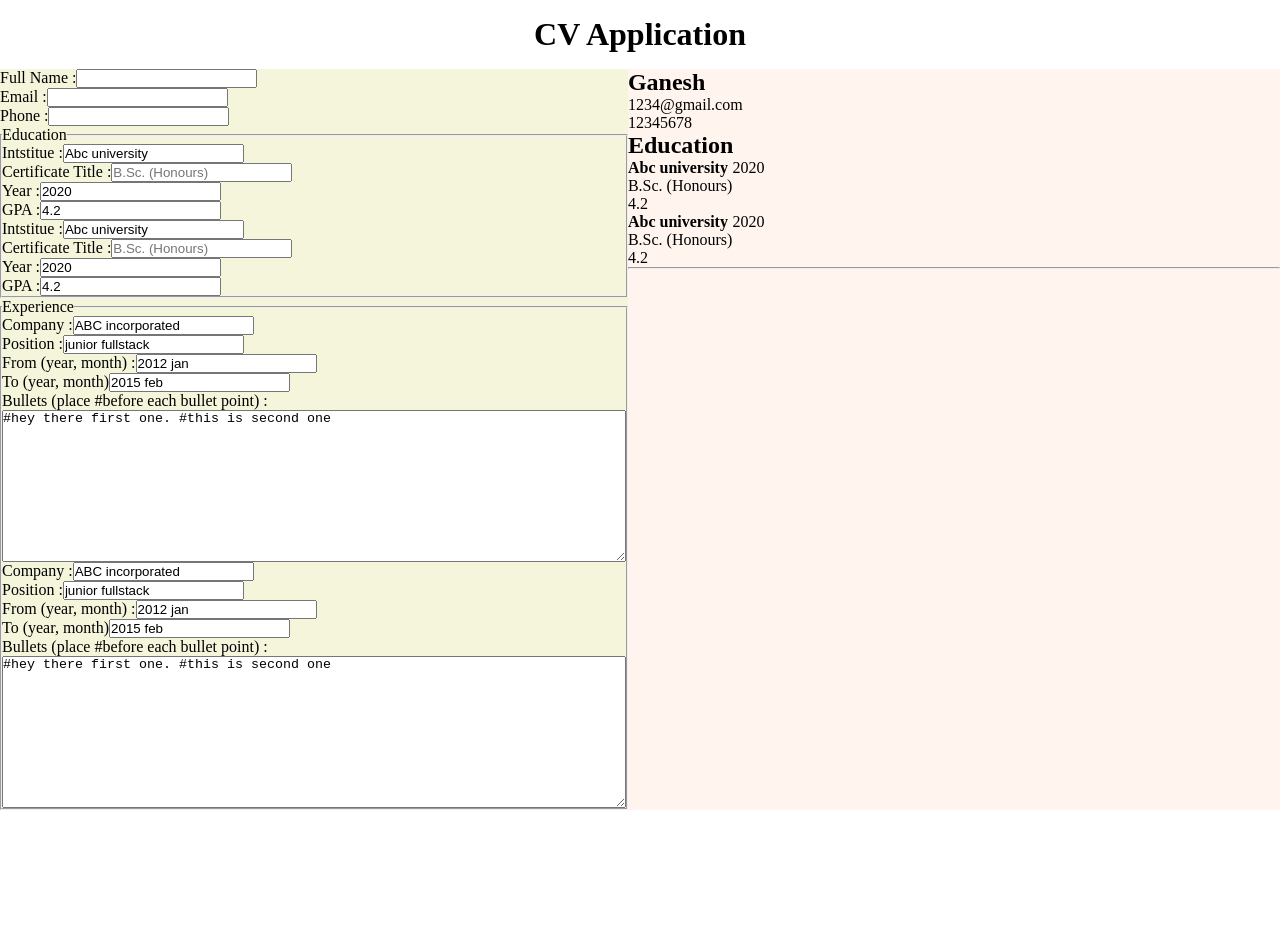
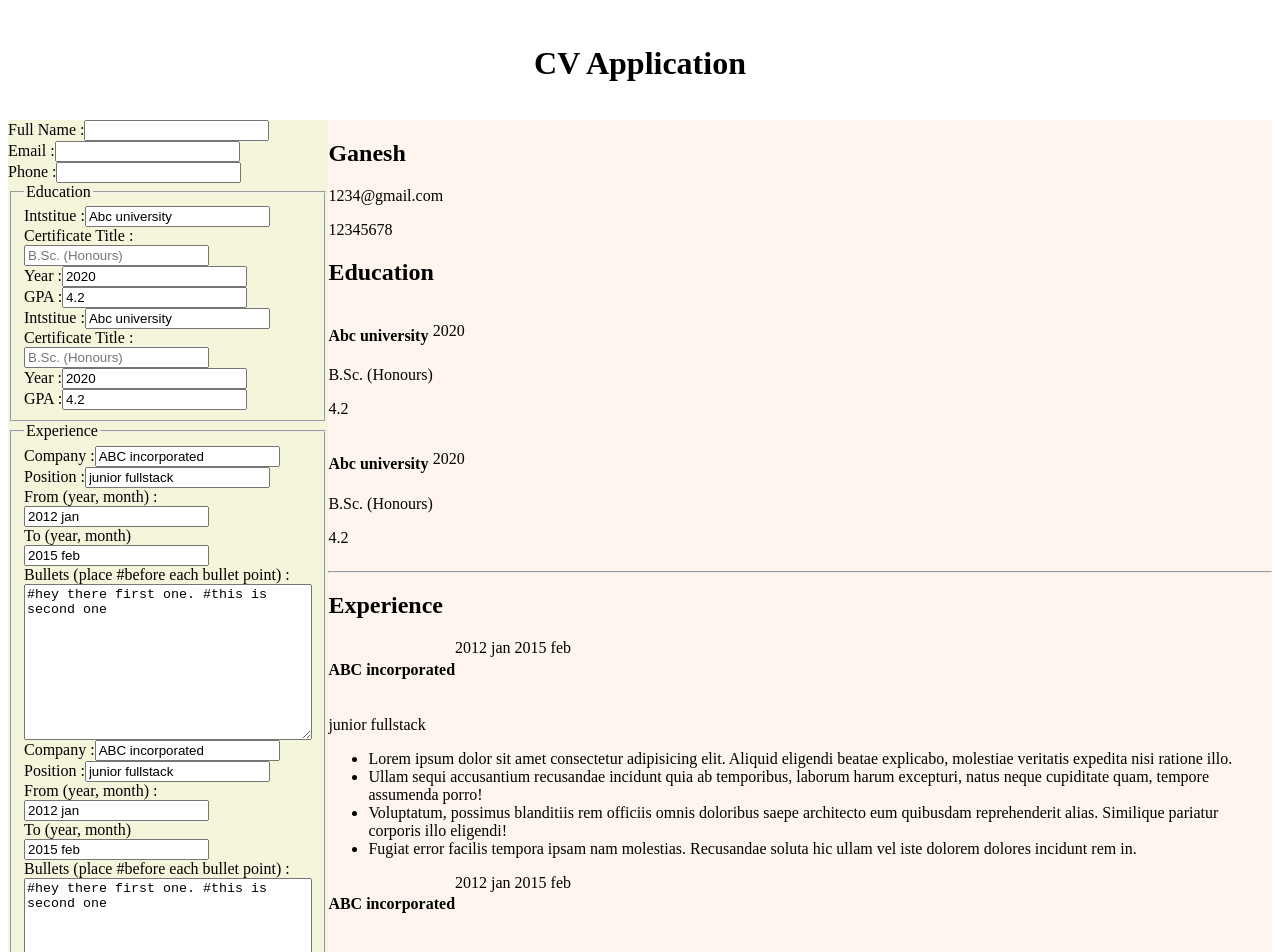
Before and after one commit to GaneshS288/cv-application, a React (Vite) app: page / in a window 1280 px wide. Shown: the top 952 px of the page. Before the commit the page ends 810 px from the top, so only its background shows below. Built offline with nearby package versions, Linux system fonts and the light colour scheme.

Commit message:
change the inputlist components to forms

```diff
--- a/eslint.config.js
+++ b/eslint.config.js
@@ -32,6 +32,7 @@ export default [
       'react-refresh/only-export-components': [
         'warn',
         { allowConstantExport: true },
+        {"react/prop-types": "off"},
       ],
     },
   },
--- a/src/components/CvSection.jsx
+++ b/src/components/CvSection.jsx
@@ -1,6 +1,7 @@
 import GeneralInfo from "./General-info.jsx";
 import "../styles/CvSection.css";
 import EducationList from "./EducationList.jsx";
+import ExperienceList from "./ExperienceList.jsx";
 
 const educationInfo = [
   {
@@ -19,6 +20,26 @@ const educationInfo = [
   },
 ];
 
+const experienceInfo = [
+  {
+    id: crypto.randomUUID(),
+    company: "ABC incorporated",
+    position: "junior fullstack",
+    from: "2012 jan",
+    to: "2015 feb",
+    bullets: "#hey there first one. #this is second one",
+  },
+
+  {
+    id : crypto.randomUUID(),
+    company: "ABC incorporated",
+    position: "junior fullstack",
+    from: "2012 jan",
+    to: "2015 feb",
+    bullets: "#hey there first one. #this is second one",
+  },
+];
+
 export default function CvSection() {
   return (
     <div className="cv-page">
@@ -28,6 +49,7 @@ export default function CvSection() {
         phone={"12345678"}
       ></GeneralInfo>
       <EducationList educationInfo={educationInfo}></EducationList>
+      <ExperienceList experienceInfo= {experienceInfo} ></ExperienceList>
     </div>
   );
 }
--- a/src/components/EducationInputList.jsx
+++ b/src/components/EducationForm.jsx
@@ -1,5 +1,6 @@
-export default function EducationInputList({ educationInfo }) {
+export default function EducationForm({ educationInfo }) {
   return (
+    <form action="">
       <fieldset>
         <legend>Education</legend>
         {educationInfo.map((info) => {
@@ -14,6 +15,7 @@ export default function EducationInputList({ educationInfo }) {
           );
         })}
       </fieldset>
+    </form>
   );
 }
 
--- a/src/components/ExperienceInputList.jsx
+++ b/src/components/ExperienceForm.jsx
@@ -1,11 +1,11 @@
-export default function ExperienceInputList({ experienceInfo }) {
+export default function ExperienceForm({ experienceInfo }) {
   return (
+    <form action="">
       <fieldset>
         <legend>Experience</legend>
 
-      {
-        experienceInfo.map((info) => {
-            return(
+        {experienceInfo.map((info) => {
+          return (
             <ExperienceInputItem
               key={info.id}
               company={info.company}
@@ -15,10 +15,9 @@ export default function ExperienceInputList({ experienceInfo }) {
               bullets={info.bullets}
             ></ExperienceInputItem>
           );
-        })
-      }
-
+        })}
       </fieldset>
+    </form>
   );
 }
 
@@ -68,7 +67,7 @@ function ExperienceInputItem({ company, position, from, to, bullets }) {
         />
       </label>
 
-      <label className="flex-column" >
+      <label className="flex-column">
         Bullets (place #before each bullet point) :
         <textarea name="experience-bullets" cols="30" rows="10">
           {bullets}
--- /dev/null
+++ b/src/components/ExperienceList.jsx
@@ -0,0 +1,55 @@
+export default function ExperienceList({ experienceInfo }) {
+  return (
+    <div className="Experience">
+      <h2>Experience</h2>
+      {experienceInfo.map((info) => {
+        return (
+          <ExperienceItem
+            key={info.id}
+            company={info.company}
+            position={info.position}
+            from={info.from}
+            to={info.to}
+          ></ExperienceItem>
+        );
+      })}
+    </div>
+  );
+}
+
+function ExperienceItem({ company, position, from, to }) {
+  return (
+    <div>
+      <div className="flex-row">
+        <h4>{company}</h4>
+
+        <div>
+          <span>{from}</span> <span>{to}</span>
+        </div>
+      </div>
+
+      <p>{position}</p>
+      <ul>
+        <li>
+          Lorem ipsum dolor sit amet consectetur adipisicing elit. Aliquid
+          eligendi beatae explicabo, molestiae veritatis expedita nisi ratione
+          illo.
+        </li>
+        <li>
+          Ullam sequi accusantium recusandae incidunt quia ab temporibus,
+          laborum harum excepturi, natus neque cupiditate quam, tempore
+          assumenda porro!
+        </li>
+        <li>
+          Voluptatum, possimus blanditiis rem officiis omnis doloribus saepe
+          architecto eum quibusdam reprehenderit alias. Similique pariatur
+          corporis illo eligendi!
+        </li>
+        <li>
+          Fugiat error facilis tempora ipsam nam molestias. Recusandae soluta
+          hic ullam vel iste dolorem dolores incidunt rem in.
+        </li>
+      </ul>
+    </div>
+  );
+}
--- a/src/components/General-Info-inputs.jsx
+++ /dev/null
@@ -1,20 +0,0 @@
-export default function GeneralInfoInputs() {
-    return(
-        <>
-            <div>
-                <label htmlFor="fullName">Full Name :</label>
-                <input type="text" id="fullName" required/>
-            </div>
-
-            <div>
-                <label htmlFor="mail">Email :</label>
-                <input type="email" id="mail" required/>
-            </div>
-
-            <div>
-                <label htmlFor="phone">Phone :</label>
-                <input type="tel" id="phone" required />
-            </div>
-        </>
-    )
-}
--- /dev/null
+++ b/src/components/GeneralForm.jsx
@@ -0,0 +1,18 @@
+export default function GeneralInfoInputs() {
+  return (
+    <form action="">
+      <div>
+        <label htmlFor="fullName">Full Name :</label>
+        <input type="text" id="fullName" required />
+      </div>
+      <div>
+        <label htmlFor="mail">Email :</label>
+        <input type="email" id="mail" required />
+      </div>
+      <div>
+        <label htmlFor="phone">Phone :</label>
+        <input type="tel" id="phone" required />
+      </div>
+    </form>
+  );
+}
--- a/src/components/Sidebar.jsx
+++ b/src/components/Sidebar.jsx
@@ -1,7 +1,7 @@
 import "../styles/Sidebar.css";
-import EducationInputList from "./EducationInputList";
-import ExperienceInputList from "./ExperienceInputList";
-import GeneralInfoInputs from "./General-Info-inputs";
+import EducationForm from "./EducationForm";
+import ExperienceForm from "./ExperienceForm";
+import GeneralForm from "./GeneralForm";
 
 const educationInfo = [
   {
@@ -31,7 +31,7 @@ const experienceInfo = [
   },
 
   {
-    id : crypto.randomUUID(),
+    id: crypto.randomUUID(),
     company: "ABC incorporated",
     position: "junior fullstack",
     from: "2012 jan",
@@ -43,11 +43,9 @@ const experienceInfo = [
 export default function Sidebar() {
   return (
     <div className="sidebar">
-      <form action="" method="dialog">
-        <GeneralInfoInputs></GeneralInfoInputs>
-        <EducationInputList educationInfo={educationInfo}></EducationInputList>
-        <ExperienceInputList experienceInfo={experienceInfo}></ExperienceInputList>
-      </form>
+      <GeneralForm></GeneralForm>
+      <EducationForm educationInfo={educationInfo}></EducationForm>
+      <ExperienceForm experienceInfo={experienceInfo}></ExperienceForm>
     </div>
   );
 }
--- a/src/index.css
+++ b/src/index.css
@@ -1,6 +1,5 @@
 * {
-  margin: 0;
-  padding: 0;
+
   box-sizing: border-box;
 }
 
```
Lines whose indentation alone changed are shown as unchanged.
